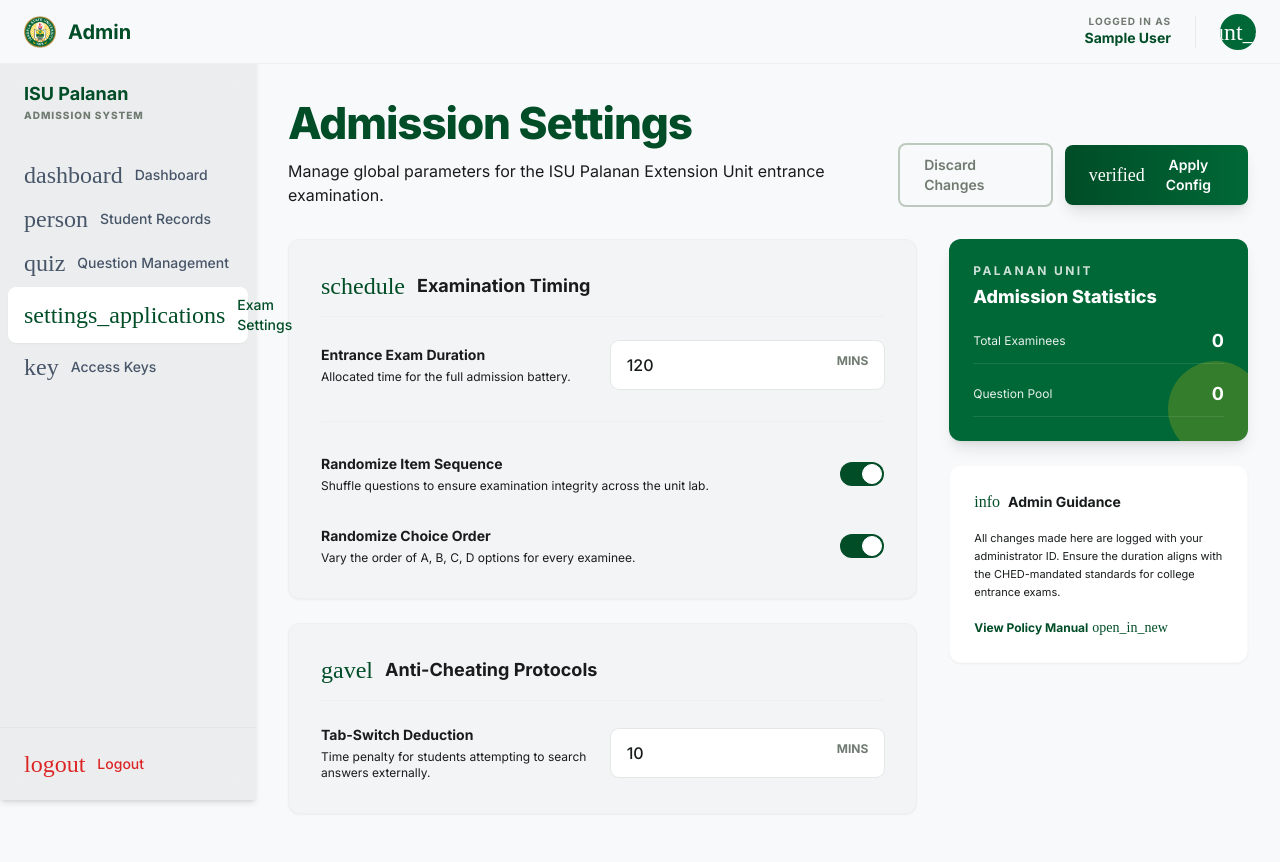
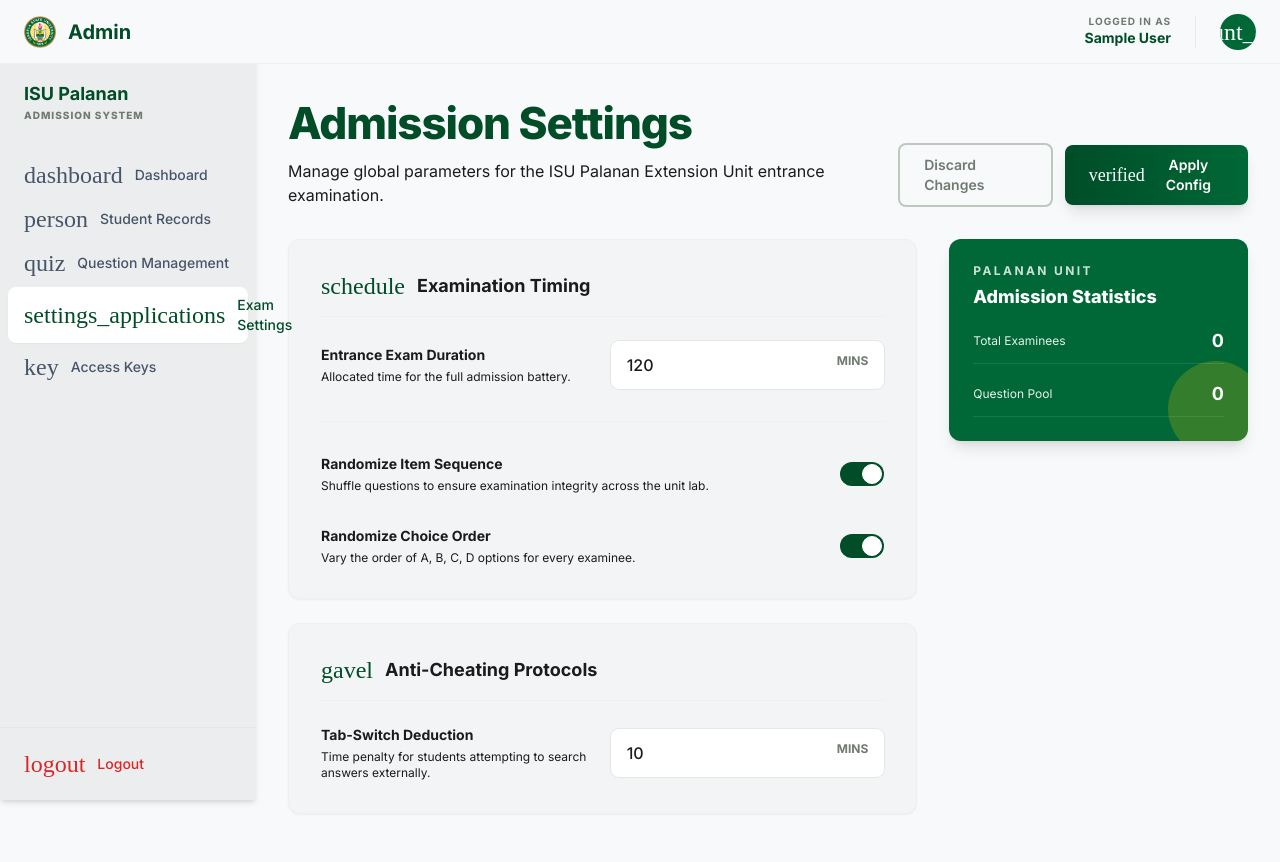
Before and after one commit to WWH16/CCAT, a Django app: page /ccat_admin/exam_settings/ in a window 1280 px wide. Run offline with Django 5.2, Linux system fonts and the light colour scheme; the visitor is signed in with stand-in values (Sample User, id 1); data comes from the database, SQL or seed files in the repository; data that the repository does not hold is empty; some web fonts are replaced.

Commit message:
remove the card on the question settings page

```diff
--- a/CCAT/ccat_admin/templates/ccat_admin/exam_settings.html
+++ b/CCAT/ccat_admin/templates/ccat_admin/exam_settings.html
@@ -150,20 +150,6 @@
             <div class="absolute -right-4 -bottom-4 w-24 h-24 bg-secondary-container rounded-full opacity-20"></div>
         </div>
 
-        <div class="bg-surface-container-lowest rounded-xl p-6 shadow-sm border border-outline-variant/10">
-            <h4 class="text-sm font-bold text-on-surface mb-4 font-headline flex items-center gap-2">
-                <span class="material-symbols-outlined text-primary text-base">info</span>
-                Admin Guidance
-            </h4>
-            <p class="text-[11px] text-on-surface-variant leading-relaxed mb-4">
-                All changes made here are logged with your administrator ID. Ensure the duration aligns with the CHED-mandated standards for college entrance exams.
-            </p>
-            <a href="#" class="text-xs font-bold text-primary hover:underline flex items-center gap-1">
-                View Policy Manual
-                <span class="material-symbols-outlined text-sm">open_in_new</span>
-            </a>
-        </div>
-
     </div>
 </div>
 
```
